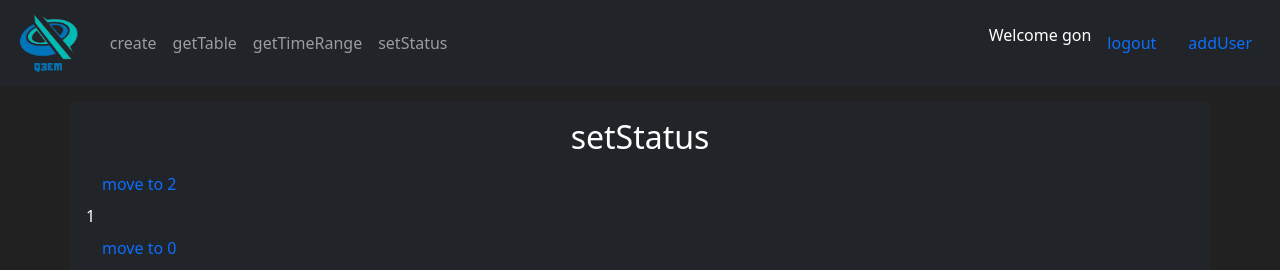
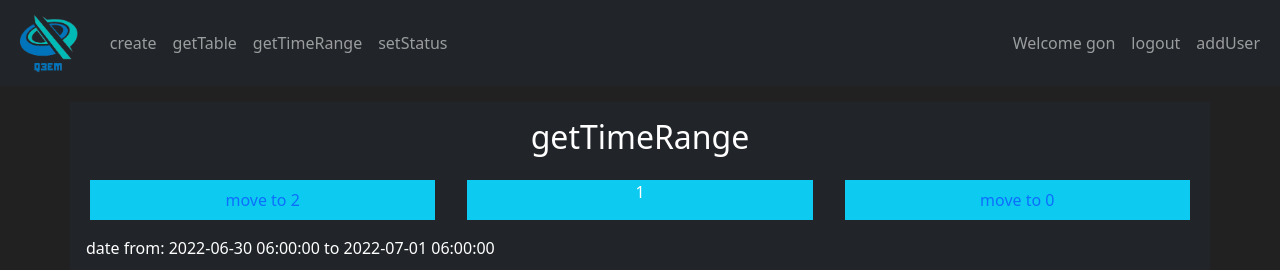
Before and after one commit to gibonson/MeraProd, a Flask app: page /getTimeRange/1 in a window 1280 px wide. Shown: the top 270 px of the page. Run offline with Flask 2, Linux system fonts and the light colour scheme; a user stored in the database is signed in; data comes from the database, SQL or seed files in the repository; both versions use the stored data as it was after the commit.

Commit message:
kosmetyka

```diff
--- a/app.py
+++ b/app.py
@@ -167,8 +167,6 @@ def showUser():
     return 'curetn user is ' + current_user.username
 
 # GUI
-
-
 @app.route('/')
 def hello_world():
     return render_template('home.html')
@@ -228,6 +226,8 @@ def getTimeRange(delta):
         Status.startDate >= dateRangeMin, Status.startDate <= dateRangeMax, Status.userID == Users.id, Status.idProd == Product.id, EventType.idEvent == Status.idEvent).outerjoin(Status, Status.idEvent == EventType.idEvent).group_by(EventType.eventName).all()
     for res in resultsSum:
         print(res)
+
+    print()
 
     return render_template('getTimeRange.html', results=results, delta=delta, dateRangeMax=dateRangeMax, dateRangeMin=dateRangeMin)
 
--- a/templates/base.html
+++ b/templates/base.html
@@ -39,21 +39,25 @@
                         <a class="nav-link" href="{{url_for('setStatus')}}">setStatus</a>
                     </li>
                 </ul>
+                <ul class="navbar-nav">
                     {% if current_user.is_anonymous %}
-                <form class="d-flex">
+                    <li class="nav-item">
                         <a class="nav-link" href="{{url_for('login')}}">login</a>
-                </form>
+                    </li>
                     {% else %}
-                <p>Welcome {{current_user.username}}</p>
-                <form class="d-flex">
+                    <li class="nav-item">
+                        <a class="nav-link" href="#">Welcome {{current_user.username}}</a>
+                    </li>
+                    <li class="nav-item">
                         <a class="nav-link" href="{{url_for('logout')}}">logout</a>
-                </form>
+                    </li>
                     {% if current_user.role == 666 %}
-                <form class="d-flex">
+                    <li class="nav-item">
                         <a class="nav-link" href="{{url_for('addUser')}}">addUser</a>
-                </form>
+                    </li>
                     {% endif %}
                     {% endif %}
+                </ul>
             </div>
         </div>
     </nav>
--- a/templates/getTimeRange.html
+++ b/templates/getTimeRange.html
@@ -7,13 +7,15 @@ getTimeRange
 
 
 <div class="container p-3 my-3 bg-dark text-white">
-    <h2 align="center">setStatus</h2>
+    <h2 align="center">getTimeRange</h2>
     {% set deltaPlus = delta + 1 %}
     {% set deltaMinus = delta - 1 %}
+    <div class="row">
+        <div class="col text-center m-3 bg-info"><a class="nav-link" href="{{url_for('getTimeRange', delta = deltaPlus)}}">move to {{deltaPlus}} </a></div>
+        <div class="col text-center m-3 bg-info">{{delta}}</div>
+        <div class="col text-center m-3 bg-info"><a class="nav-link" href="{{url_for('getTimeRange', delta = deltaMinus)}}"> move to {{deltaMinus}}</a></div>
+    </div>
 
-    <a class="nav-link" href="{{url_for('getTimeRange', delta = deltaPlus)}}">move to {{deltaPlus}} </a>
-    {{delta}}
-    <a class="nav-link" href="{{url_for('getTimeRange', delta = deltaMinus)}}"> move to {{deltaMinus}}</a>
 
     date from: {{dateRangeMin}} to {{ dateRangeMax}}
     <br><br>
--- a/templates/setStatusForm.html
+++ b/templates/setStatusForm.html
@@ -10,18 +10,18 @@ table
     <h1>
 
         <div class="row">
-            <div class="col text-center m-3 bg-danger">
+            <div class="col text-center m-3 bg-info">
                 <div id='digital-clock'>
                     <span id='hour'></span><span class='red-dot'>:</span><span id='min'></span><span
                         class='red-dot'>:</span><span id='second'></span>
                 </div>
             </div>
 
-            <div class="col text-center m-3 bg-danger">
+            <div class="col text-center m-3 bg-info">
                 Activ product: {{activProductList.0.belegNumber}}, {{activProductList.0.modelName}}
             </div>
 
-            <div class="col text-center m-3 bg-danger">
+            <div class="col text-center m-3 bg-info">
                 You are logged in as: {{current_user.username}}
             </div>
         </div>
```
Also changed, not shown: db.sqlite. Lines whose indentation alone changed are shown as unchanged.
